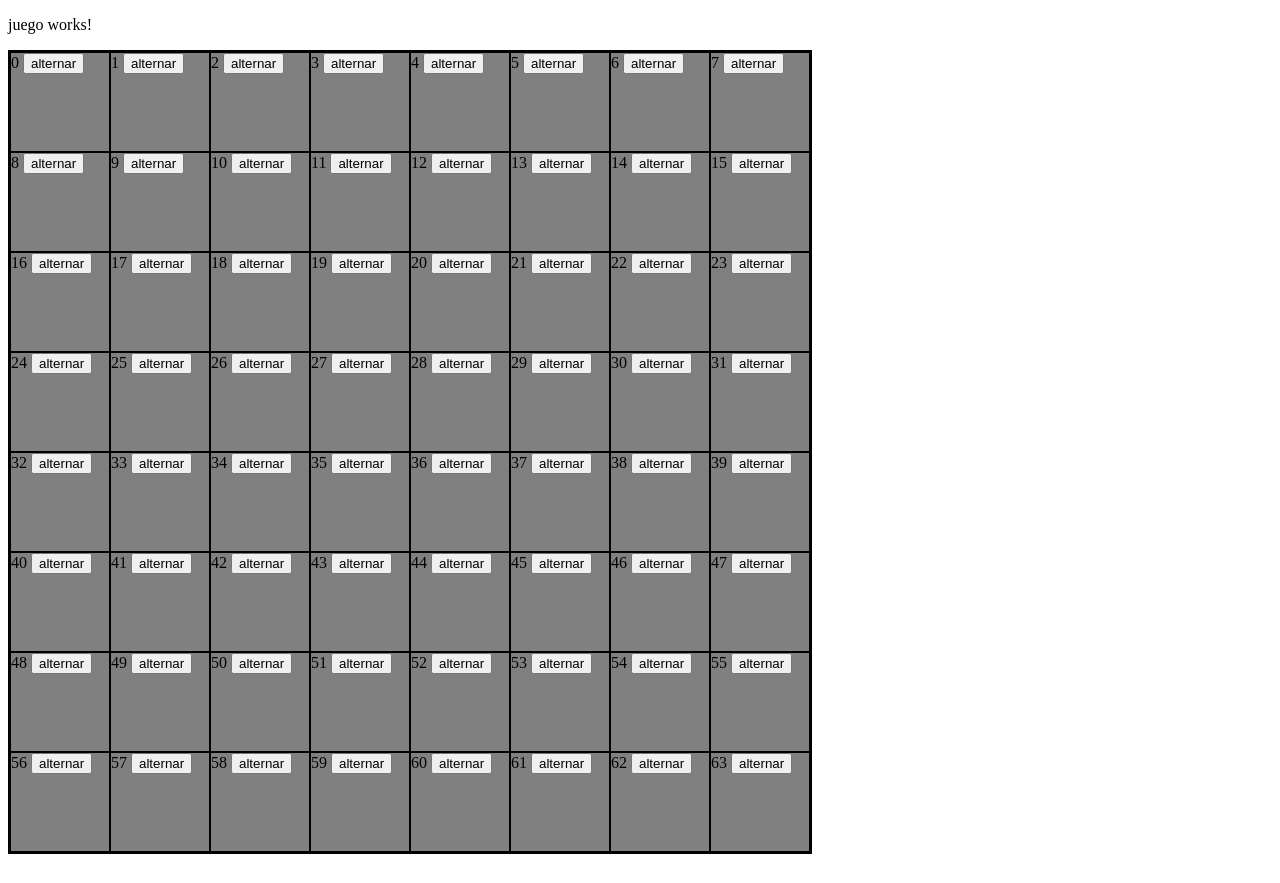
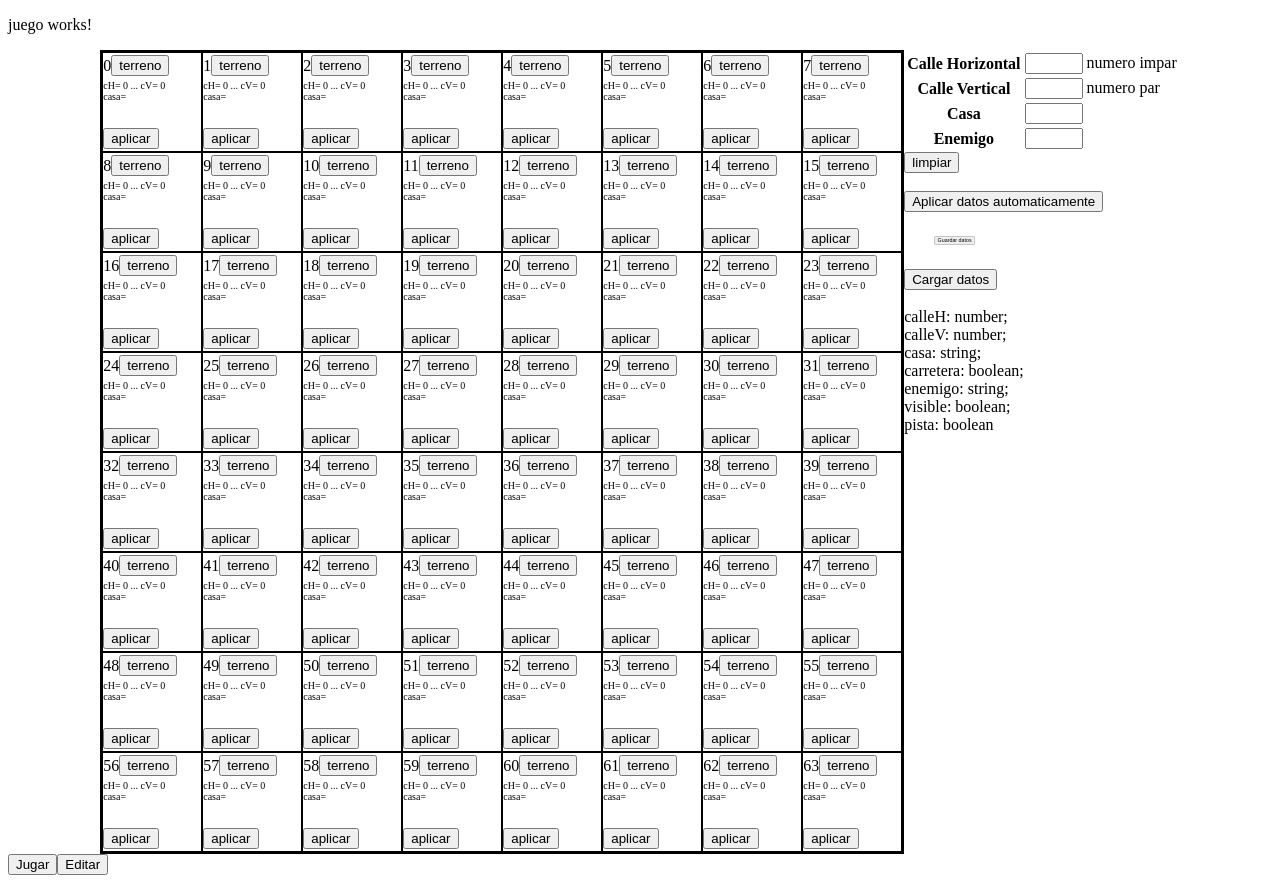
Before and after one commit to CarlosCaNav/Aplicacion_juegoMesa, an Angular app: page / in a window 1280 px wide. Before the commit the page ends 862 px from the top, so only its background shows below. Built offline with nearby package versions, Linux system fonts and the light colour scheme.

Commit message:
creador de mapa funcional

```diff
--- a/src/app/datos.service.ts
+++ b/src/app/datos.service.ts
@@ -7,6 +7,8 @@ import { Mapa } from './interfaz.mapa';
 export class DatosService {
 
   numeroLosetas: number = 63;
+  editar: boolean = true;
+  nombreMapaActual: string = 'Prueba';
 
   public mapaActual: Mapa[] = [
     {
@@ -20,4 +22,5 @@ export class DatosService {
       pista: false, // si hay pista en la loseta
     },
   ];
+
 }
--- a/src/app/juego/juego.component.css
+++ b/src/app/juego/juego.component.css
@@ -1,3 +1,9 @@
+.todo {
+  display: flex;
+  justify-content: center;
+}
+
+
 .mapa {
   border: 2px solid black;
   width: 800px;
@@ -6,7 +12,10 @@
 
 .loseta {
     float: left;
+    display: flex;
+    flex-wrap: wrap;
     border: 1px solid black;
     width: calc(100% / 8 - 2px);
     height: calc(100% / 8 - 2px);
+    align-items: center;
 }
--- a/src/app/juego/juego.component.html
+++ b/src/app/juego/juego.component.html
@@ -1,14 +1,99 @@
 <p>juego works!</p>
 
-<div class="mapa">
-  <div class="loseta" *ngFor="let mapa of datoservice.mapaActual"
-    [ngStyle]="{'background-color': mapa.carretera ? 'orange' : 'grey'}" >
-    {{ mapa.id }}
-    <button>alternar</button>
-    <!--
+<div class="todo">
+  <div class="mapa">
+    <div
+      class="loseta"
+      *ngFor="let mapa of datoservice.mapaActual"
+      [ngStyle]="
+        mapa.visible
+          ? { 'background-color': mapa.carretera ? 'orange' : 'grey' }
+          : { 'background-color': 'white' }
+      "
+    >
+      {{ mapa.id }}
+      <button (click)="alternarTipo(mapa.id)" *ngIf="this.datoservice.editar">
+        terreno
+      </button>
+      <div *ngIf="this.datoservice.editar" style="font-size: 10px">
+        <span>cH= {{ mapa.calleH }} ... cV= {{ mapa.calleV }}</span
+        ><br />
+        <span>casa= {{ mapa.casa }}</span
+        ><br />
+        <span *ngIf="mapa.pista">pista</span><br />
+        <span *ngIf="mapa.enemigo != ''">{{ mapa.enemigo }}</span
+        ><br />
+      </div>
+      <button (click)="aplicar(mapa.id)" *ngIf="this.datoservice.editar">
+        aplicar
+      </button>
+      <!-- <button (click)="alternarVisibilidad(mapa.id)" *ngIf="this.datoservice.editar">visible</button> -->
+      <button
+        (click)="despejar(mapa.id)"
+        *ngIf="!this.datoservice.editar"
+      >
+        Despejar
+      </button>
+
+      <!--
     <form action="">
         <button>Revelar</button>
         <button>Explorar</button>
     </form> -->
+    </div>
+  </div>
+  <div>
+    <form [formGroup]="parametrosLoseta">
+      <table>
+        <tr>
+          <th><label>Calle Horizontal</label></th>
+          <td>
+            <input
+              formControlName="calleH"
+              type="number"
+              style="width: 50px"
+            /><label> numero impar</label>
+          </td>
+        </tr>
+        <tr>
+          <th><label>Calle Vertical</label></th>
+          <td>
+            <input
+              formControlName="calleV"
+              type="number"
+              style="width: 50px"
+            /><label> numero par</label>
+          </td>
+        </tr>
+        <tr>
+          <th><label>Casa</label></th>
+          <td>
+            <input formControlName="casa" type="text" style="width: 50px" />
+          </td>
+        </tr>
+        <tr>
+          <th><label>Enemigo</label></th>
+          <td>
+            <input formControlName="enemigo" type="text" style="width: 50px" />
+          </td>
+        </tr>
+      </table>
+    </form>
+
+    <button (click)="limpiarForm()">limpiar</button><br /><br />
+
+    <button (click)="aplicarAutomaticamente()">Aplicar datos automaticamente</button><br /><br />
+
+    <button (click)="guardarDatos()" style="scale: 0.4;">Guardar datos</button><br /><br />
+    <button (click)="cargarDatos()">Cargar datos</button><br /><br />
+    calleH: number;<br />
+    calleV: number;<br />
+    casa: string;<br />
+    carretera: boolean;<br />
+    enemigo: string;<br />
+    visible: boolean;<br />
+    pista: boolean<br />
   </div>
 </div>
+<button (click)="jugar()">Jugar</button>
+<button (click)="editar()">Editar</button>
--- a/src/app/juego/juego.component.ts
+++ b/src/app/juego/juego.component.ts
@@ -1,20 +1,20 @@
-import { NgFor, NgStyle } from '@angular/common';
+import { NgFor, NgIf, NgStyle } from '@angular/common';
 import { Component } from '@angular/core';
 import { DatosService } from '../datos.service';
-import { ReactiveFormsModule, FormGroup, FormControl, Validators } from '@angular/forms';
+import { ReactiveFormsModule, FormGroup, FormControl } from '@angular/forms';
 
 @Component({
   selector: 'app-juego',
-  imports: [NgFor, ReactiveFormsModule, NgStyle],
+  imports: [NgFor, ReactiveFormsModule, NgStyle, NgIf],
   templateUrl: './juego.component.html',
-  styleUrl: './juego.component.css'
+  styleUrl: './juego.component.css',
 })
 export class JuegoComponent {
   constructor(public datoservice: DatosService) {
-    this.crearmapa()
-    }
+    this.crearmapa();
+  }
 
-/*
+  /*
       calleH: number;
       calleV: number;
       casa: string;
@@ -22,20 +22,20 @@ export class JuegoComponent {
       enemigo: string;
       pista: boolean */
 
-      aniadir: FormGroup = new FormGroup({
-        nombre: new FormControl(undefined, Validators.required),
-        eleccion: new FormControl(''),
-        arroz: new FormControl(false),
-        pasta: new FormControl(false),
-        verduras: new FormControl(false),
-        carnes: new FormControl(false),
-        carnes_picadas: new FormControl(false),
-        pescados: new FormControl(false),
+  nombreMapa: FormGroup = new FormGroup({
+    nombre: new FormGroup(''),
+  });
 
-    })
+  parametrosLoseta: FormGroup = new FormGroup({
+    calleH: new FormControl(),
+    calleV: new FormControl(),
+    casa: new FormControl(''),
+    enemigo: new FormControl(''),
+    pista: new FormControl(false),
+  });
 
-crearmapa(){
-  this.datoservice.mapaActual = [];
+  crearmapa() {
+    this.datoservice.mapaActual = [];
     for (var i = 0; i <= this.datoservice.numeroLosetas; i++) {
       this.datoservice.mapaActual.push({
         id: i,
@@ -43,13 +43,128 @@ crearmapa(){
         calleV: 0,
         casa: '',
         carretera: false,
-        enemigo: 'Ninguno',
+        enemigo: '',
         visible: false,
         pista: false,
       });
-    }}
+    }
+  }
 
-    modificarLoseta() {
+  alternarTipo(id: number) {
+    this.datoservice.mapaActual[id].carretera =
+      !this.datoservice.mapaActual[id].carretera;
+  }
+  alternarVisibilidad(id: number) {
+    this.datoservice.mapaActual[id].visible =
+      !this.datoservice.mapaActual[id].visible;
+  }
 
+  jugar() {
+    for (var i = 0; i <= this.datoservice.numeroLosetas; ++i) {
+      if (this.datoservice.mapaActual[63].visible)
+        this.datoservice.mapaActual[i].visible = false;
+      else {
+        this.datoservice.mapaActual[i].visible = true;
+      }
     }
+  }
+  editar() {
+    this.datoservice.editar = !this.datoservice.editar;
+
+    for (var i = 0; i <= this.datoservice.numeroLosetas; ++i) {
+      if (this.datoservice.editar)
+        this.datoservice.mapaActual[i].visible = true;
+      else {
+        this.datoservice.mapaActual[i].visible = false;
+      }
+    }
+  }
+
+  limpiarForm() {
+    this.parametrosLoseta.reset();
+  }
+
+  aplicar(id: number) {
+    if (this.parametrosLoseta.value.calleH != 0) {
+      this.datoservice.mapaActual[id].calleH =
+        this.parametrosLoseta.value.calleH;
+    } else if (this.parametrosLoseta.value.calleH != 0) {
+      this.datoservice.mapaActual[id].calleV =
+        this.parametrosLoseta.value.calleV;
+    } else if (this.parametrosLoseta.value.calleH != 0) {
+      this.datoservice.mapaActual[id].casa = this.parametrosLoseta.value.casa;
+    }
+  }
+
+  aplicarAutomaticamente() {
+    var horizontal: number = 1;
+    const descarteHorizontal = [8, 16, 24, 32, 40, 48, 56];
+    var vertical: number = 2;
+
+    for (var i = 0; i <= this.datoservice.numeroLosetas; ++i) {
+      if (this.datoservice.mapaActual[i].casa == '') {
+        if (descarteHorizontal.includes(i)) {
+          horizontal += 2;
+        }
+        this.datoservice.mapaActual[i].calleH = horizontal;
+      } else {
+        horizontal += 2;
+      }
+    }
+    for (var i = 0; i <= 7; ++i) {
+      vertical += 2;
+      for (var j = 0; j <= 63; j += 8) {
+        if (this.datoservice.mapaActual[j + i].casa == '') {
+          this.datoservice.mapaActual[j + i].calleV = vertical;
+        } else vertical += 2;
+      }
+    }
+  }
+
+  despejar(id: number) {
+    const calleH: number = this.datoservice.mapaActual[id].calleH;
+    const calleV: number = this.datoservice.mapaActual[id].calleV;
+    const descarteHorizontal = [8, 16, 32, 40, 48, 56];
+
+    for (var i = 0; i <= this.datoservice.numeroLosetas; ++i) {
+      if (
+        this.datoservice.mapaActual[i].calleH == calleH ||
+        this.datoservice.mapaActual[i].calleV == calleV
+      ) {
+        this.datoservice.mapaActual[i].visible = true;
+
+        if (this.datoservice.mapaActual[i + 8].casa != '' && i + 8 <= 63) {
+          this.datoservice.mapaActual[i + 8].visible = true;
+        }
+        if (i >= 8 && this.datoservice.mapaActual[i - 8].casa != ''  ) {
+          this.datoservice.mapaActual[i - 8].visible = true;
+        }
+
+
+        if (
+          this.datoservice.mapaActual[i + 1].casa != '' &&
+          !descarteHorizontal.includes(i - 1)
+        ) {
+          this.datoservice.mapaActual[i + 1].visible = true;
+        }
+        if (
+          this.datoservice.mapaActual[i - 1].casa != '' &&
+          !descarteHorizontal.includes(i)
+        ) {
+          this.datoservice.mapaActual[i - 1].visible = true;
+        }
+      }
+    }
+  }
+
+  guardarDatos() {
+    const data = JSON.stringify(this.datoservice.mapaActual);
+    localStorage.setItem(this.datoservice.nombreMapaActual, data);
+  }
+  cargarDatos() {
+    const data = localStorage.getItem(this.datoservice.nombreMapaActual);
+    if (data) {
+      this.datoservice.mapaActual = JSON.parse(data);
+    }
+  }
 }
```
